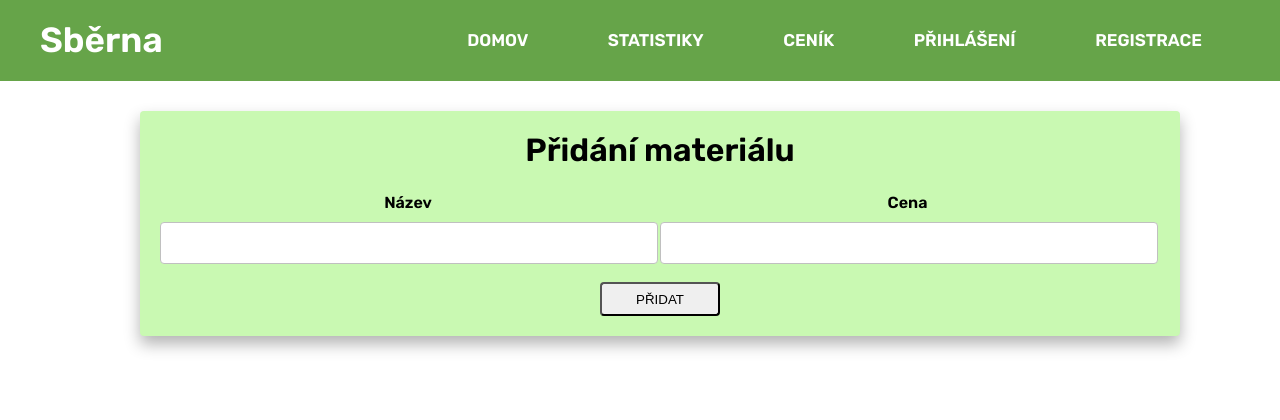
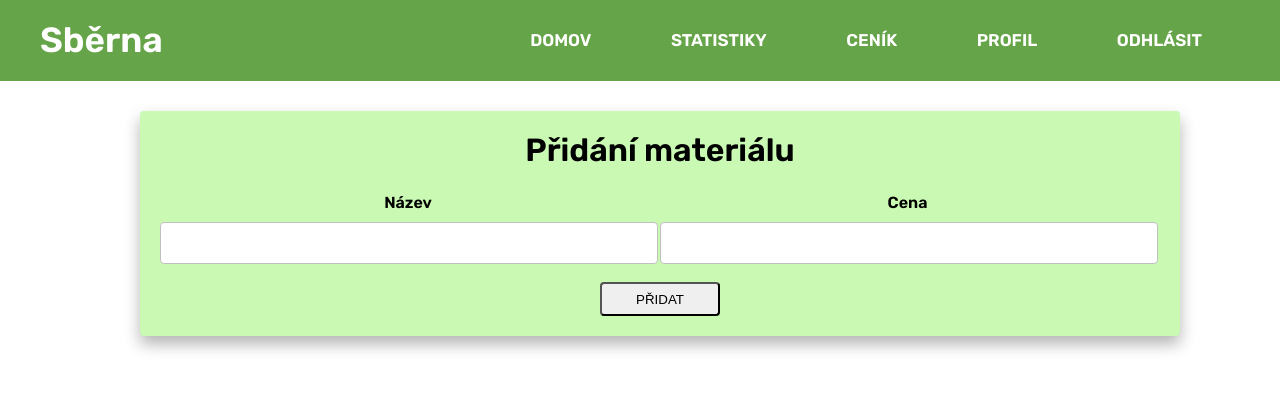
Before and after one commit to v-kollar/junkyard-website, a Flask app: page /pridani_materialu in a window 1280 px wide. Shown: the top 420 px of the page. Run offline with Flask 2, Linux system fonts and the light colour scheme; the visitor is signed in with stand-in values (Sample User, id 1).

Commit message:
Převedení navigace do dynamického stavu

```diff
--- a/src/app.py
+++ b/src/app.py
@@ -44,7 +44,7 @@ def login():
 @app.route('/profile/')
 def profile():
     if "user" in session:
-        return render_template("profile.jinja2",name=session["user"])
+        return render_template("profile.jinja2")
     else:
         return redirect('/prihlaseni')
 
--- a/src/templates/nav.jinja2
+++ b/src/templates/nav.jinja2
@@ -9,8 +9,13 @@
             <li><a href="{{ url_for('home') }}">DOMOV</a></li>
             <li><a href="{{ url_for('stats') }}">STATISTIKY</a></li>
             <li><a href="{{ url_for('pricelist') }}">CENÍK</a></li>
+            {%if "user" in session%}
+            <li><a href="{{ url_for('profile') }}">PROFIL</a></li>
+            <li><a href="{{ url_for('logout') }}">ODHLÁSIT</a></li>
+            {% else %}
             <li><a href="{{ url_for('login') }}">PŘIHLÁŠENÍ</a></li>
             <li><a href="{{ url_for('reg') }}">REGISTRACE</a></li>
+            {% endif %}
         </ul>
     </nav>
 {% endblock %}
```
